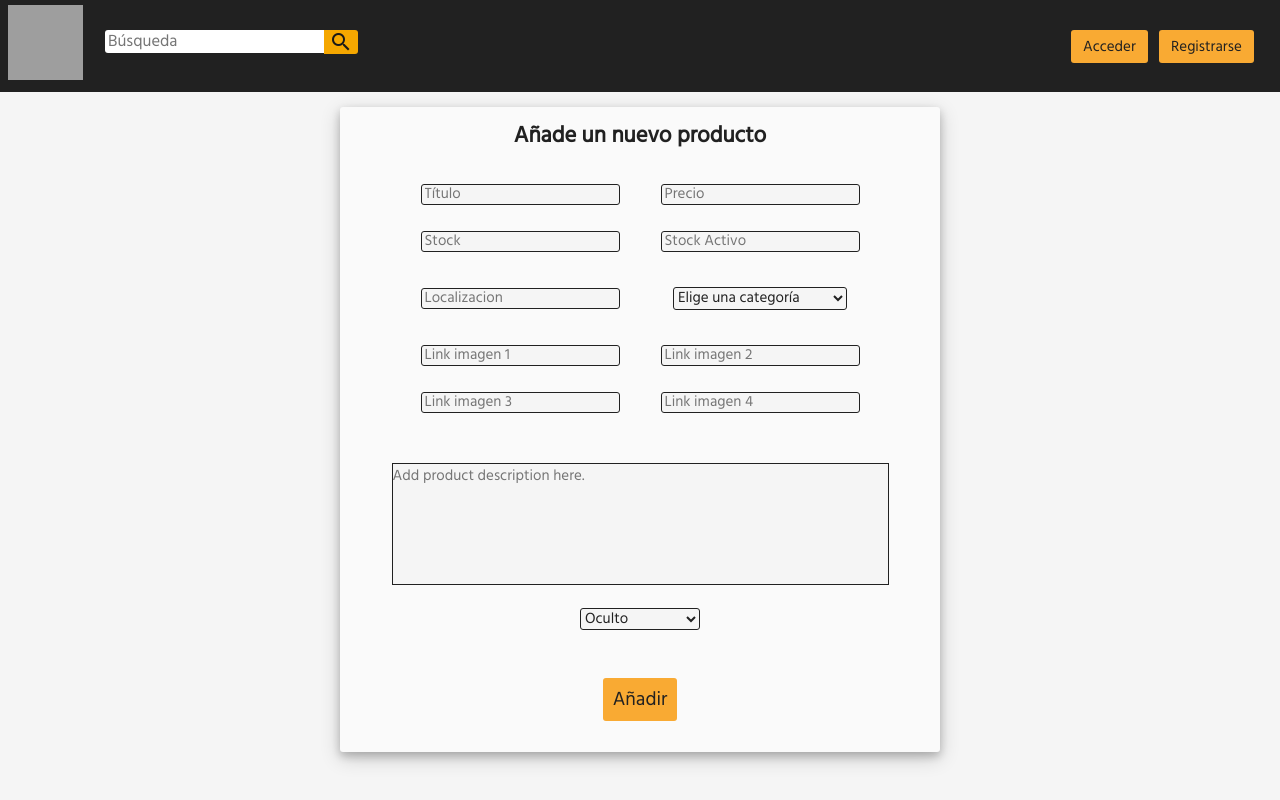
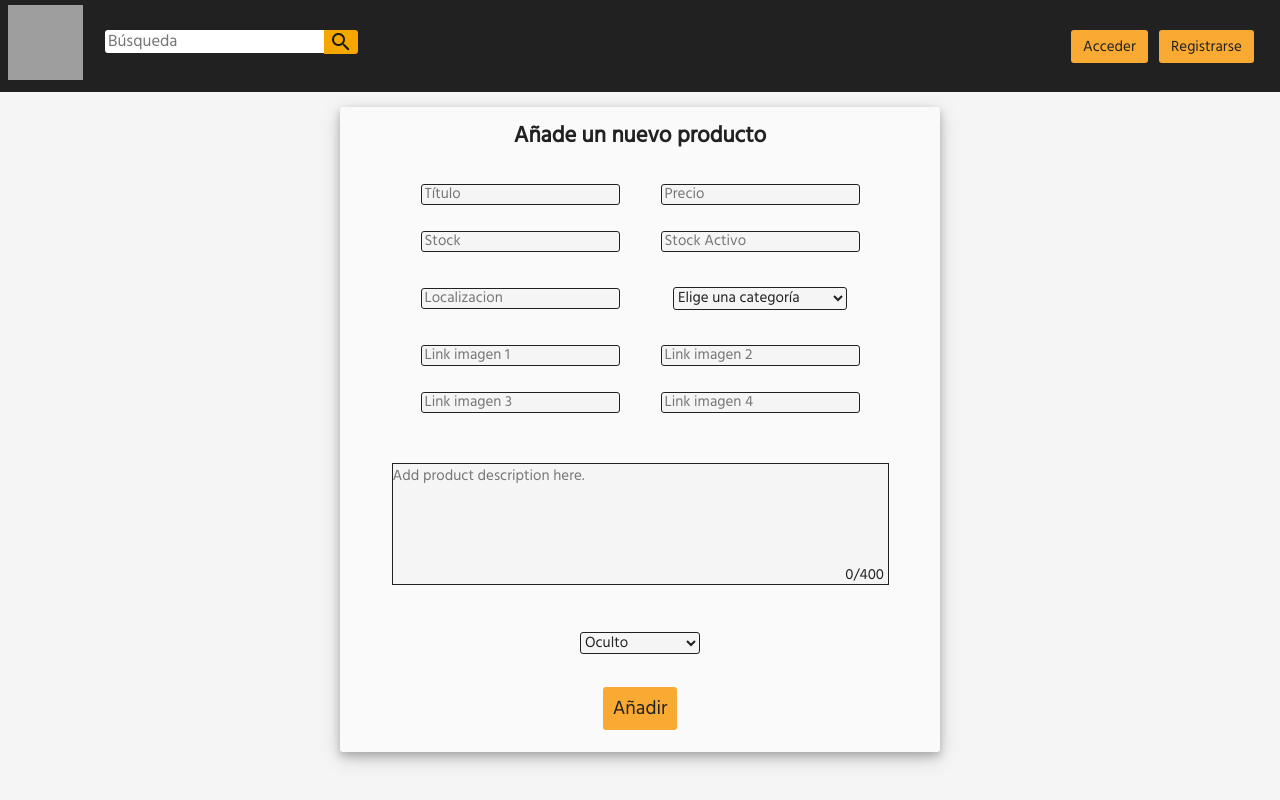
Before and after one commit to Dave86dev/monetae-f, a React (Create React App) app: page /addProduct in a window 1280 px wide. Built offline with nearby package versions, Linux system fonts and the light colour scheme; grey boxes are pictures that could not be loaded.

Commit message:
+ remaining characters en descripcion addProduct

```diff
--- a/src/containers/addProduct/addProduct.jsx
+++ b/src/containers/addProduct/addProduct.jsx
@@ -36,11 +36,43 @@ class AddProduct extends React.Component {
         this.pulsaProduct = this.pulsaProduct.bind(this);
     };
 
+
+	componentDidMount() {
+		this.updateDescriptionRemainingCharacters();
+	};
+
+
     handleChange = (ev) =>{
 
         this.setState({[ev.target.name]: ev.target.type === 'number' ? +ev.target.value : ev.target.value});
 
+
+		// Excepción para medir caracteres restantes en la descripción
+		if (ev.target.name === "description") {
+			this.updateDescriptionRemainingCharacters();
+		};
+
+
+	};
+
+
+	updateDescriptionRemainingCharacters() {
+
+		let ele = document.querySelector(".textAddProduct");
+		let lenght = ele.value.length;
+		let max = ele.maxLength;
+		let remaining = document.querySelector("#descriptionRemainingCharacters");
+
+		remaining.innerHTML = `${lenght}/${max}`;
+
+		if (lenght >= max) {
+			remaining.classList.add("error");
+		} else {
+			remaining.classList.remove("error");
+		};
+
 	}
+
 
     resetState () {
 
@@ -240,7 +272,10 @@ class AddProduct extends React.Component {
                         <input className="inputaddProduct" type="text" placeholder="Link imagen 4"  name="image4" value={this.state.image4}  onChange={this.handleChange} ></input>
                     </div>
                     <div className="productRegisterFieldsB">
-                        <textarea className="textAddProduct" rows="5" cols="60" maxLength="400" placeholder="Add product description here." name="description" value={this.state.description}  onChange={this.handleChange}></textarea>
+
+						<textarea className="textAddProduct" rows="5" cols="60" maxLength="400" placeholder="Add product description here." name="description" value={this.state.description}  onChange={this.handleChange} ></textarea>
+						<span id="descriptionRemainingCharacters"></span>
+
 					    <select className="addProductDropdown br" name="isActive" value={this.state.isActive} onChange={this.handleChange}>
 					        	<option value="false">Oculto</option>
 					        	<option value="true">A la venta</option>
--- a/src/containers/addProduct/addProduct.scss
+++ b/src/containers/addProduct/addProduct.scss
@@ -100,7 +100,17 @@
         box-shadow:none !important;
         border-width: 0.5px;
         border-color: var(--pri9);
-    }
+	}
+
+	#descriptionRemainingCharacters {
+		position: relative;
+		width: 100%;
+
+		text-align: right;
+
+		bottom: 1.5em;
+		padding-right: 0.3em;
+	}
 
     .addProductDropdown {
         background: var(--pri1);
@@ -125,11 +135,9 @@
     }
 
     .error {
-		margin-top: 1em;
 		color: var(--colRojCla);
 	}
 	.success {
-		margin-top: 1em;
 		color: var(--colVer);
 	}
 }
--- a/src/global.css
+++ b/src/global.css
@@ -180,11 +180,11 @@ button:hover {
 }
 
 .error {
-	margin-top: 1em;
+	/* margin-top: 1em; */
 	color: var(--colRojCla);
 }
 .success {
-	margin-top: 1em;
+	/* margin-top: 1em; */
 	color: var(--colVer);
 }
 
```
Lines whose indentation alone changed are shown as unchanged.
